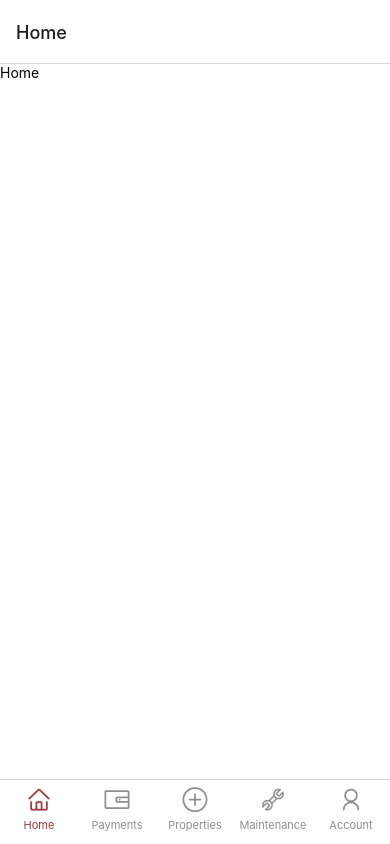
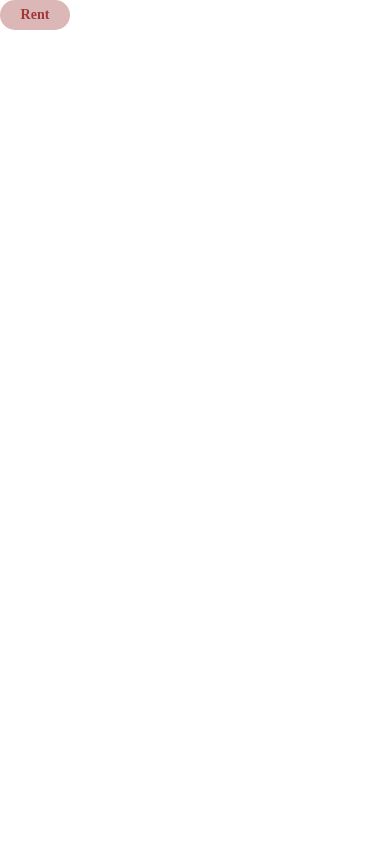
Before and after one commit to GovanDBT/BHC-App, a React Native app: screen / in a window 390 px wide. Built offline with nearby package versions, Linux system fonts and the light colour scheme.

Commit message:
create a tag

```diff
--- a/App.js
+++ b/App.js
@@ -4,11 +4,15 @@ import 'react-native-gesture-handler';
 import AuthNavigator from './app/navigation/AuthNavigator';
 import NavigationTheme from './app/navigation/NavigationTheme';
 import AppNavigator from './app/navigation/AppNavigator';
+import Tag from './app/components/Tag';
+import Screen from './app/screens/Screen';
 
 export default function App() {
   return (
     <NavigationContainer theme={NavigationTheme}>
-      <AppNavigator />
+      <Screen>
+        <Tag title="Rent" />
+      </Screen>
     </NavigationContainer>
   );
 }
--- /dev/null
+++ b/app/components/Tag.js
@@ -0,0 +1,29 @@
+import React from 'react';
+import { View, StyleSheet } from 'react-native';
+
+import AppText from './AppText';
+import colors from '../config/colors';
+
+function Tag({ title }) {
+    return (
+        <View style={styles.container}>
+            <AppText style={styles.text}>{title}</AppText>
+        </View>
+    );
+}
+
+const styles = StyleSheet.create({
+    container: {
+        backgroundColor: colors.primaryTransparent,
+        width: 70,
+        paddingVertical: 7,
+        borderRadius: 30
+    },
+    text: {
+        color: colors.primary,
+        fontWeight: 'bold',
+        textAlign: 'center'
+    }
+})
+
+export default Tag;
```
